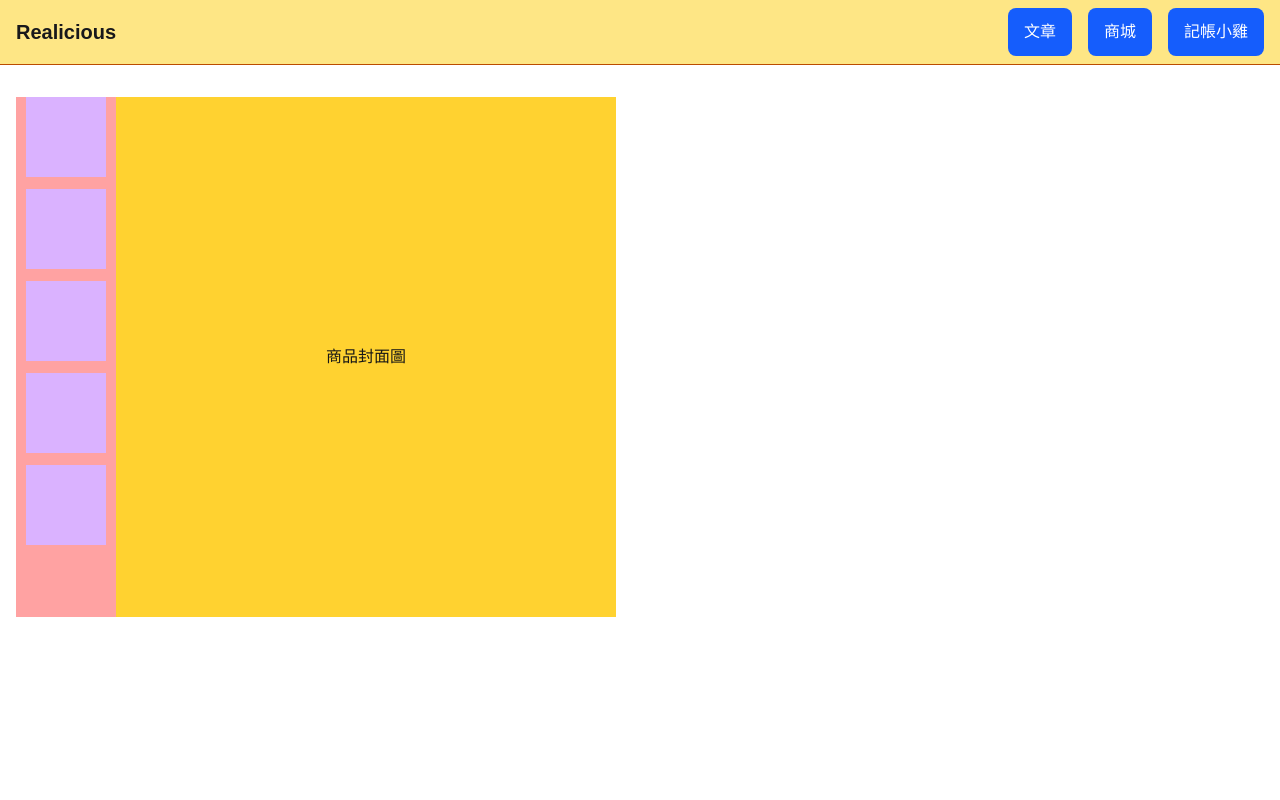
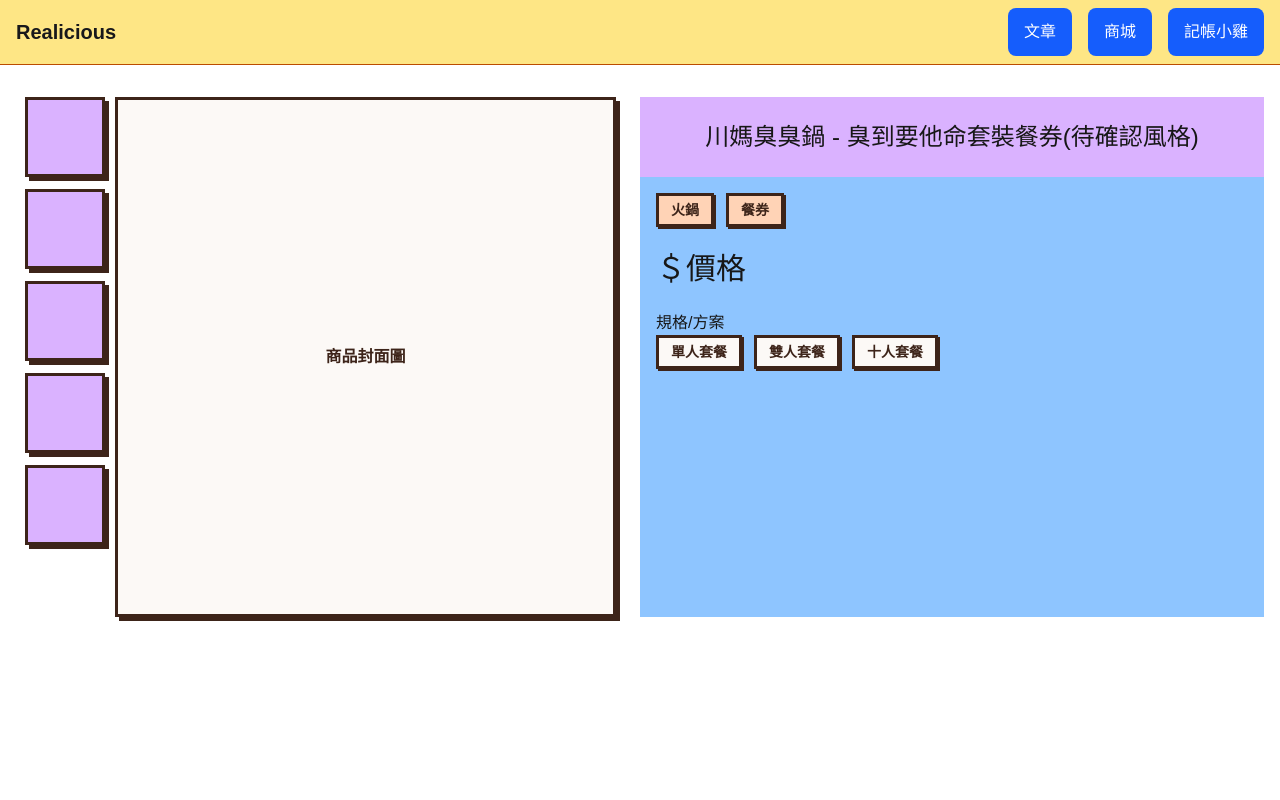
Before and after one commit to AnieceJ/Realicious, a Next.js app: page /realicious/shop/products/1 in a window 1280 px wide. Shown: the top 800 px of the page. Built offline with nearby package versions, Linux system fonts and the light colour scheme.

Commit message:
feat:商品詳細頁標籤+規格

```diff
--- /dev/null
+++ b/app/realicious/shop/_components/NameFrame.tsx
@@ -0,0 +1,15 @@
+import React from "react";
+
+export default function NameFrame() {
+  return (
+    <div
+      className="flex items-center justify-between w-full h-20 px-4 py-2.5
+                  bg-[#FCF9F6] text-[#3D2419] font-bold text-base
+                  border-[3px] border-[#3D2419]
+                  shadow-[4px_4px_0px_0px_#3D2419]
+                  "
+    >
+      預設名稱框
+    </div>
+  );
+}
--- /dev/null
+++ b/app/realicious/shop/products/[id]/_component/Hashtag.tsx
@@ -0,0 +1,24 @@
+import React from "react";
+
+export default function Hashtag() {
+  return (
+    <div className="flex items-center grid-cols-3 gap-3">
+      <div
+        className="inline-flex items-center gap-1.5 px-3 py-1
+                      bg-[#FFD3B6] text-[#3D2419] font-bold text-sm
+                      border-[3px] border-[#3D2419]
+                      shadow-[2px_2px_0px_0px_#3D2419] select-none"
+      >
+        <button>火鍋</button>
+      </div>
+      <div
+        className="inline-flex items-center gap-1.5 px-3 py-1
+                      bg-[#FFD3B6] text-[#3D2419] font-bold text-sm
+                      border-[3px] border-[#3D2419]
+                      shadow-[2px_2px_0px_0px_#3D2419] select-none"
+      >
+        <button>餐券</button>
+      </div>
+    </div>
+  );
+}
--- a/app/realicious/shop/products/[id]/_component/ProductPhoto.tsx
+++ b/app/realicious/shop/products/[id]/_component/ProductPhoto.tsx
@@ -3,15 +3,33 @@ import React from "react";
 export default function ProductPhoto() {
   return (
     // 左上商品圖片區塊含左右
-    <div className="flex flex-row w-150 h-130 bg-blue-200">
-      <div className="flex flex-col items-center w-30 gap-3 bg-red-300">
-        <div className="bg-purple-300 w-20 h-20"></div>
-        <div className="bg-purple-300 w-20 h-20"></div>
-        <div className="bg-purple-300 w-20 h-20"></div>
-        <div className="bg-purple-300 w-20 h-20"></div>
-        <div className="bg-purple-300 w-20 h-20"></div>
+    <div className="flex flex-row w-150 h-130">
+      <div className="flex flex-col items-center w-30 gap-3">
+        <div className="bg-purple-300 w-20 h-20 px-4 py-2.5
+                  text-[#3D2419] font-bold text-base
+                  border-[3px] border-[#3D2419]
+                  shadow-[4px_4px_0px_0px_#3D2419]"></div>
+        <div className="bg-purple-300 w-20 h-20 px-4 py-2.5
+                  text-[#3D2419] font-bold text-base
+                  border-[3px] border-[#3D2419]
+                  shadow-[4px_4px_0px_0px_#3D2419]"></div>
+        <div className="bg-purple-300 w-20 h-20 px-4 py-2.5
+                  text-[#3D2419] font-bold text-base
+                  border-[3px] border-[#3D2419]
+                  shadow-[4px_4px_0px_0px_#3D2419]"></div>
+        <div className="bg-purple-300 w-20 h-20 px-4 py-2.5
+                  text-[#3D2419] font-bold text-base
+                  border-[3px] border-[#3D2419]
+                  shadow-[4px_4px_0px_0px_#3D2419]"></div>
+        <div className="bg-purple-300 w-20 h-20 px-4 py-2.5
+                text-[#3D2419] font-bold text-base
+                  border-[3px] border-[#3D2419]
+                  shadow-[4px_4px_0px_0px_#3D2419]"></div>
       </div>
-      <div className="flex items-center justify-center w-full h-full bg-amber-300">
+      <div className="flex items-center justify-center w-full h-full px-4 py-2.5
+                  bg-[#FCF9F6] text-[#3D2419] font-bold text-base
+                  border-[3px] border-[#3D2419]
+                  shadow-[4px_4px_0px_0px_#3D2419]">
         <span>商品封面圖</span>
       </div>
     </div>
--- /dev/null
+++ b/app/realicious/shop/products/[id]/_component/SpecSelector.tsx
@@ -0,0 +1,34 @@
+import React from "react";
+
+export default function SpecSelector() {
+  return (
+    <div>
+      <div>
+        <span>規格/方案</span>
+      </div>
+      <div className="flex items-center grid-cols-3 gap-3">
+        <div
+          className="inline-flex items-center gap-1.5 px-3 py-1
+                      bg-[#FCF9F6] text-[#3D2419] font-bold text-sm
+                      border-[3px] border-[#3D2419]
+                      shadow-[2px_2px_0px_0px_#3D2419] select-none
+                  "
+        >單人套餐</div>
+        <div
+          className="inline-flex items-center gap-1.5 px-3 py-1
+                      bg-[#FCF9F6] text-[#3D2419] font-bold text-sm
+                      border-[3px] border-[#3D2419]
+                      shadow-[2px_2px_0px_0px_#3D2419] select-none
+                  "
+        >雙人套餐</div>
+        <div
+          className="inline-flex items-center gap-1.5 px-3 py-1
+                      bg-[#FCF9F6] text-[#3D2419] font-bold text-sm
+                      border-[3px] border-[#3D2419]
+                      shadow-[2px_2px_0px_0px_#3D2419] select-none
+                  "
+        >十人套餐</div>
+      </div>
+    </div>
+  );
+}
--- a/app/realicious/shop/products/[id]/page.tsx
+++ b/app/realicious/shop/products/[id]/page.tsx
@@ -1,15 +1,37 @@
 "use client";
 import React from "react";
 import ProductPhoto from "./_component/ProductPhoto";
+import Hashtag from "./_component/Hashtag";
+import SpecSelector from "./_component/SpecSelector";
 
 export default function page() {
   return (
     <div className="relative min-h-screen">
       <div className="fixed inset-0 -z-10 bg-[#FFFFFF]" />
       <div className="max-w-7xl">
-        {/* 商品圖片區塊 */}
-        <div>
-        <ProductPhoto/>
+        {/* 上邊左+右區塊 */}
+        <div className="flex flex-row gap-6">
+          {/* 左上商品圖片區塊 */}
+          <div>
+            <ProductPhoto />
+          </div>
+          {/* 右上購買區塊 */}
+          <div className="w-full bg-blue-300">
+            <div className="flex items-center justify-center w-full h-20 bg-purple-300">
+              <span className="text-2xl">
+                川媽臭臭鍋 - 臭到要他命套裝餐券(待確認風格)
+              </span>
+            </div>
+            <div className="ml-4 mb-4 mt-4">
+              <Hashtag/>
+            </div>
+            <div className="ml-4 mb-4 mt-6">
+              <span className="text-3xl">＄價格</span>
+            </div>
+            <div className="ml-4 mb-4 mt-6">
+              <SpecSelector/>
+            </div>
+          </div>
         </div>
       </div>
     </div>
```
Also changed, not shown: app/realicious/shop/_components/CategoryFilter.tsx (line endings or trailing spaces).
